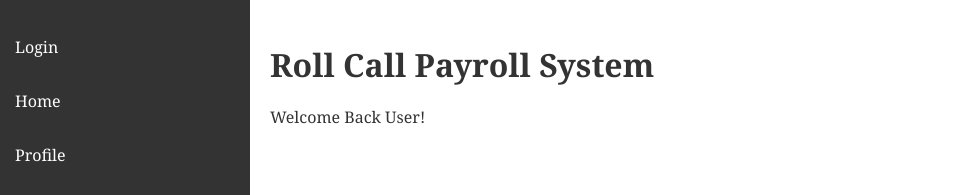
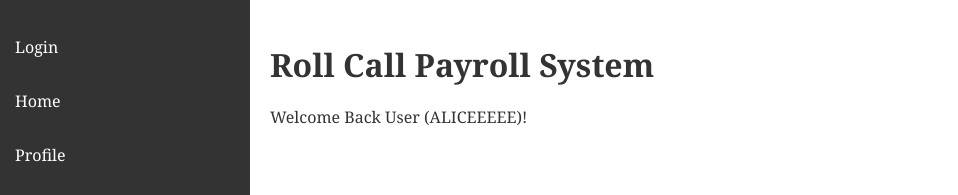
Before and after one commit to ashleymerino3/COSC412-Roll-Call-Payroll, a React (Vite) app: page / in a window 1280 px wide. Shown: the top 195 px of the page, without its empty margins (0-958 px from the left). Built offline with nearby package versions, Linux system fonts and the light colour scheme; no server answers; the database is empty.

Commit message:
WORKING COMMIT #2 -ASHLEYYYY

```diff
--- a/src/pages/home.jsx
+++ b/src/pages/home.jsx
@@ -4,7 +4,7 @@ import Stopwatch from "../components/stopwatch";
 import "../styles/styles.css";
 
 export default function Home() {
-  const hello = "Roll Call Payroll System";
+  const hello = "Roll Call Payroll System ";
 
   return (
     <div className="container">
@@ -12,7 +12,7 @@ export default function Home() {
 
       <div className="home-container">
         <h1 className="title">{hello}</h1>
-        <p>Welcome Back User!</p>
+        <p>Welcome Back User (ALICEEEEE)!</p>
         <div className = "stopwatch-container">
         <Stopwatch /> {/* Add the Stopwatch component here */}
         </div>
```
